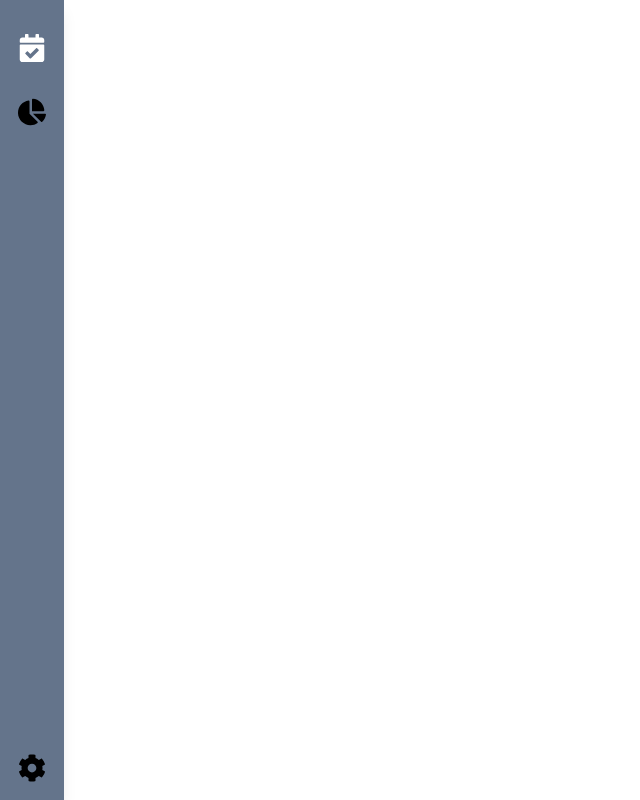
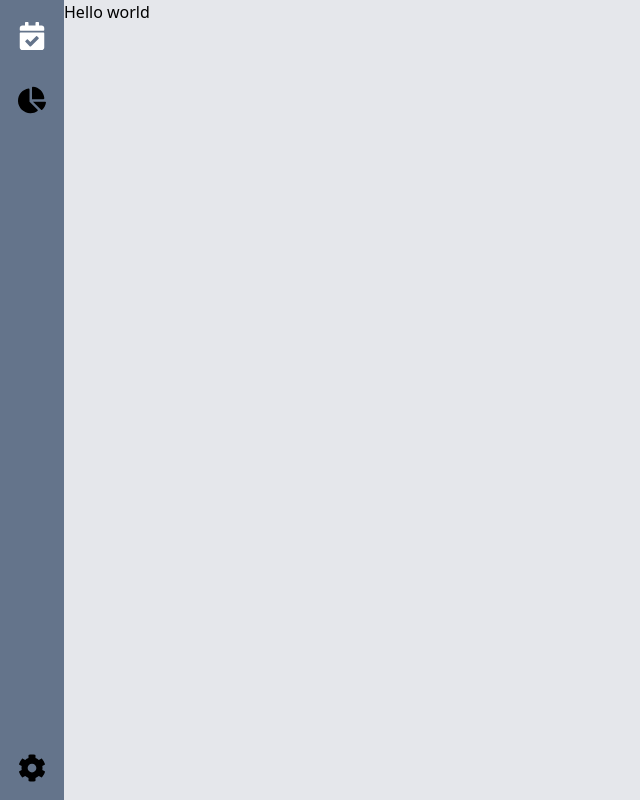
Before and after one commit to zplummer13/tempo, a React (Create React App) app: page / in a window 1280 px wide. Shown: the whole page, without its empty margins (0-640 px from the left). Built offline with nearby package versions, Linux system fonts and the light colour scheme.

Commit message:
add content container and clean up comments

```diff
--- a/electron/main.ts
+++ b/electron/main.ts
@@ -9,7 +9,7 @@ function createWindow() {
     win = new BrowserWindow({
         width: 800,
         height: 600,
-        titleBarStyle: "hidden",
+        // titleBarStyle: "hidden",
         webPreferences: {
             nodeIntegration: true
         }
--- a/public/index.html
+++ b/public/index.html
@@ -1,14 +1,12 @@
 <!DOCTYPE html>
 <html lang="en">
-  <head>
+
+<head>
     <meta charset="utf-8" />
     <link rel="icon" href="%PUBLIC_URL%/favicon.ico" />
     <meta name="viewport" content="width=device-width, initial-scale=1" />
     <meta name="theme-color" content="#000000" />
-    <meta
-      name="description"
-      content="Web site created using create-react-app"
-    />
+    <meta name="description" content="Web site created using create-react-app" />
     <link rel="apple-touch-icon" href="%PUBLIC_URL%/logo192.png" />
     <!--
       manifest.json provides metadata used when your web app is installed on a
@@ -24,9 +22,10 @@
       work correctly both with client-side routing and a non-root public URL.
       Learn how to configure a non-root public URL by running `npm run build`.
     -->
-    <title>React App</title>
-  </head>
-  <body>
+    <title>♫ Tempo ♫</title>
+</head>
+
+<body>
     <noscript>You need to enable JavaScript to run this app.</noscript>
     <div id="root"></div>
     <!--
@@ -39,5 +38,6 @@
       To begin the development, run `npm start` or `yarn start`.
       To create a production bundle, use `npm run build` or `yarn build`.
     -->
-  </body>
+</body>
+
 </html>
--- a/src/App.tsx
+++ b/src/App.tsx
@@ -1,33 +1,11 @@
-import React from 'react';
-import logo from './logo.svg';
-import './App.css';
 import SideBar from './components/sidebar/Sidebar';
+import ContentContainer from './components/content-container/ContentContainer';
 
 function App() {
     return (
-        // <div className="App">
-        //     <header className="App-header">
-        //         <img src={logo} className="App-logo" alt="logo" />
-        //         <p>
-        //             Edit <code>src/App.tsx</code> and save to reload.
-        //         </p>
-        //         <a
-        //             className="App-link"
-        //             href="https://reactjs.org"
-        //             target="_blank"
-        //             rel="noopener noreferrer"
-        //         >
-        //             Learn React
-        //         </a>
-        //     </header>
-
-        // </div>
         <div className='flex'>
             <SideBar></SideBar>
-            {/* <div className="text-center text-green-500 font-bold hover:text-red-700">
-                Hello World
-            </div> */}
-
+            <ContentContainer></ContentContainer>
         </div>
     );
 }
--- a/src/components/content-container/ContentContainer.jsx
+++ b/src/components/content-container/ContentContainer.jsx
@@ -0,0 +1,13 @@
+const ContentContainer = () => {
+    return (
+        <div className="relative flex flex-col
+        bg-gray-200 dark:bg-gray-700
+        m-0 ml-16
+        h-screen w-screen
+        overflow-hidden">
+            <p>Hello world</p>
+        </div>
+    );
+};
+
+export default ContentContainer;
--- a/src/components/sidebar/Sidebar.jsx
+++ b/src/components/sidebar/Sidebar.jsx
@@ -5,7 +5,7 @@ const SideBar = () => {
     const [current, setCurrent] = useState("todo");
 
     return (
-        <div className="fixed top-0 left-0 h-screen w-16 pt-4 bg-slate-500 flex flex-col shadow-lg">
+        <div className="fixed top-0 left-0 h-screen w-16 pt-1 bg-slate-500 flex flex-col shadow-lg">
             <div onClick={() => setCurrent("todo")}>
                 <SideBarIcon
                     icon={
```
Also changed, not shown: src/App.css (deleted, +0 -38 lines), 1 other file (tests, documents, lock files or other folders).
